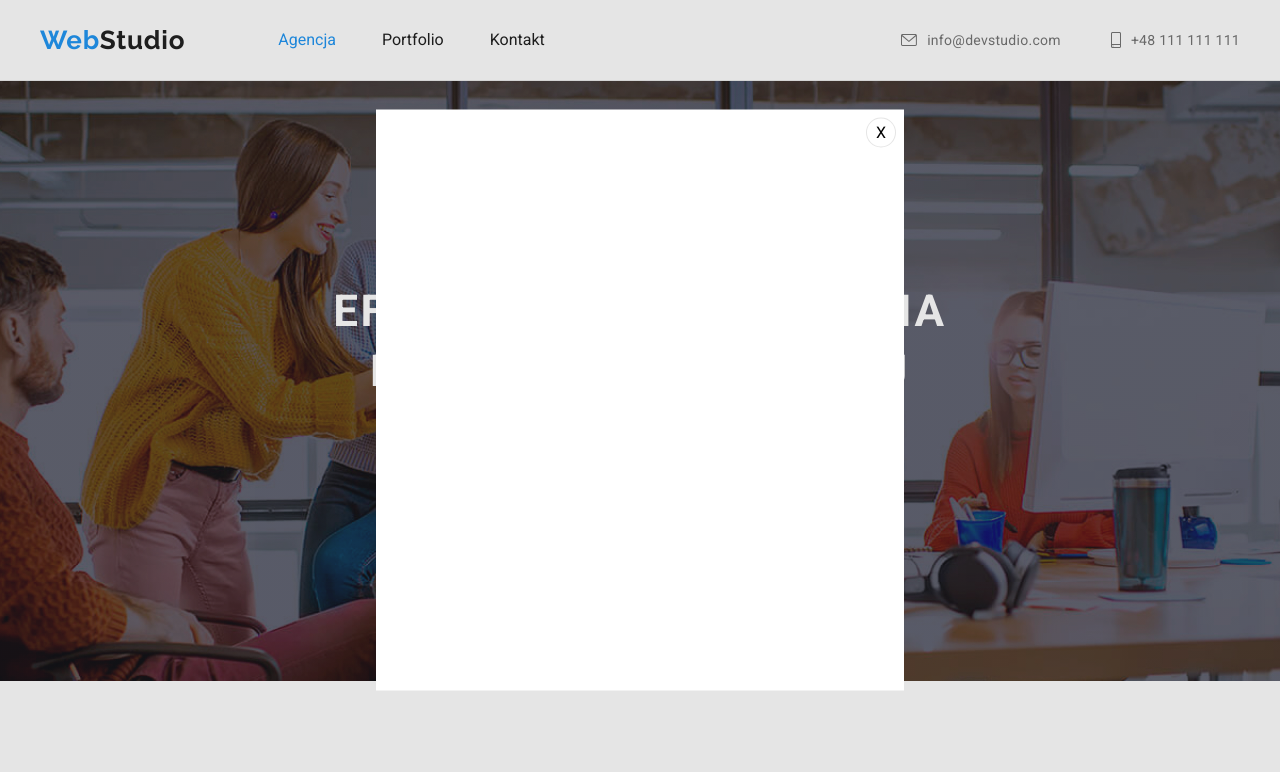
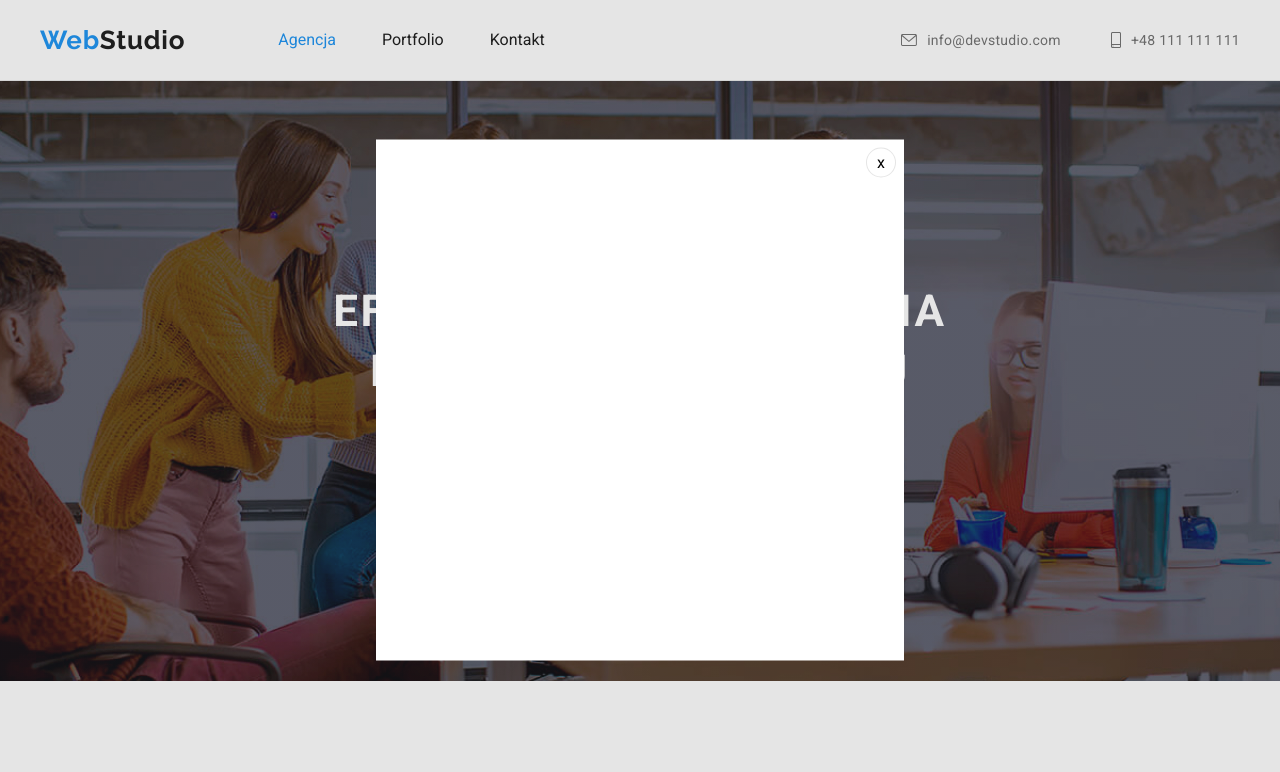
Before and after one commit to LukaszDerkacz/goit-markup-hw-05, a plain HTML site: page index.html in a window 1280 px wide. Both pictures are taken after a click on the button "Zamów usługę". Shown: the top 772 px of the page. Drawn offline with Linux system fonts and the light colour scheme.

Commit message:
close_button
code correction with close button

```diff
--- a/css/styles.css
+++ b/css/styles.css
@@ -594,7 +594,7 @@ p{
     left: 50%;
     transform: translate(-50%,-50%);
     width: 528px;
-    min-height: 581px;
+    height: 521px;
     background-color: var(--white-color);
   }
 
--- a/index.html
+++ b/index.html
@@ -568,7 +568,7 @@
 
         <div class="backdrop is-hidden" data-modal>
             <div class="modal">
-                <button type="button" class="close-btn" data-modal-close>X</button>
+                <button type="button" class="close-btn" data-modal-close>x</button>
             </div>
         </div>
 
```
